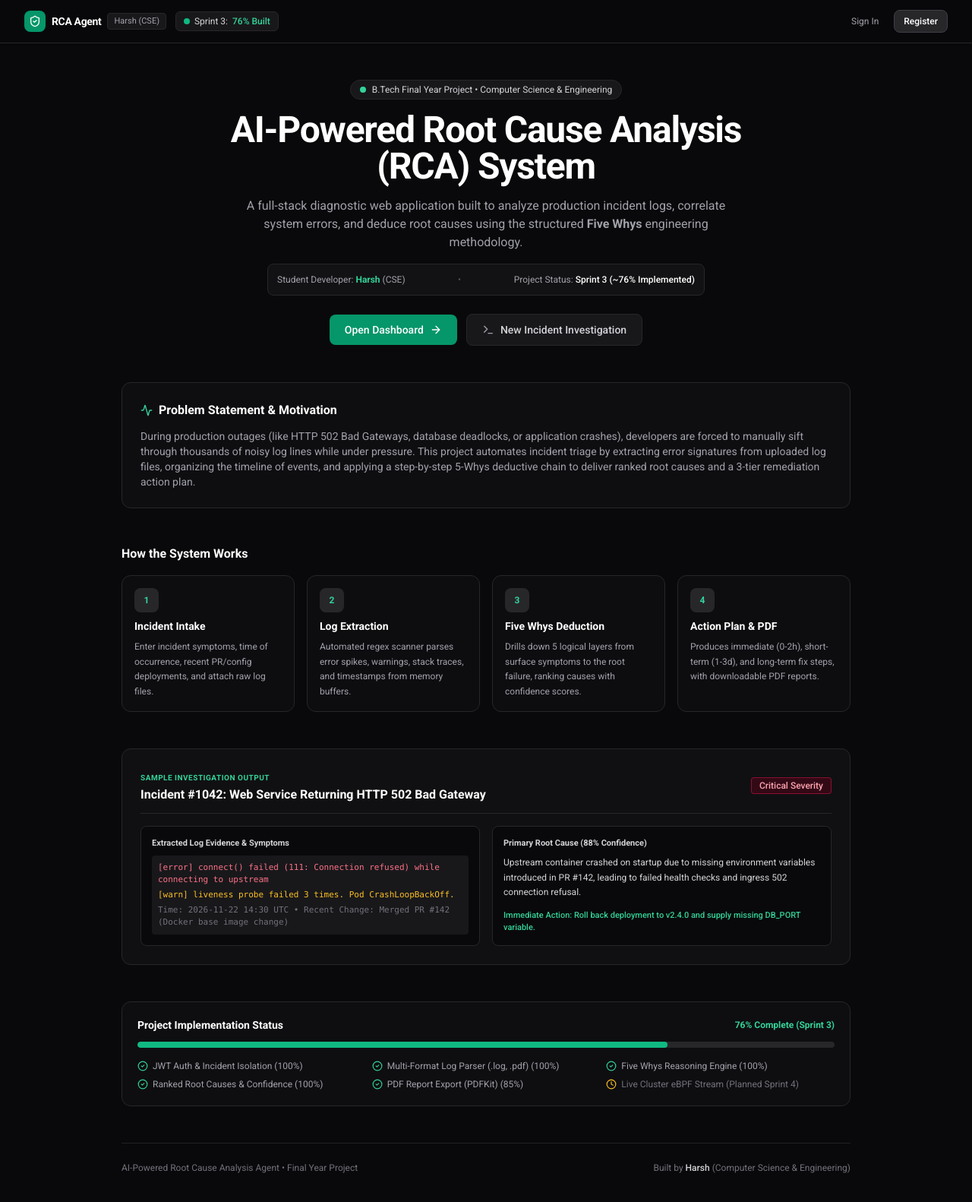
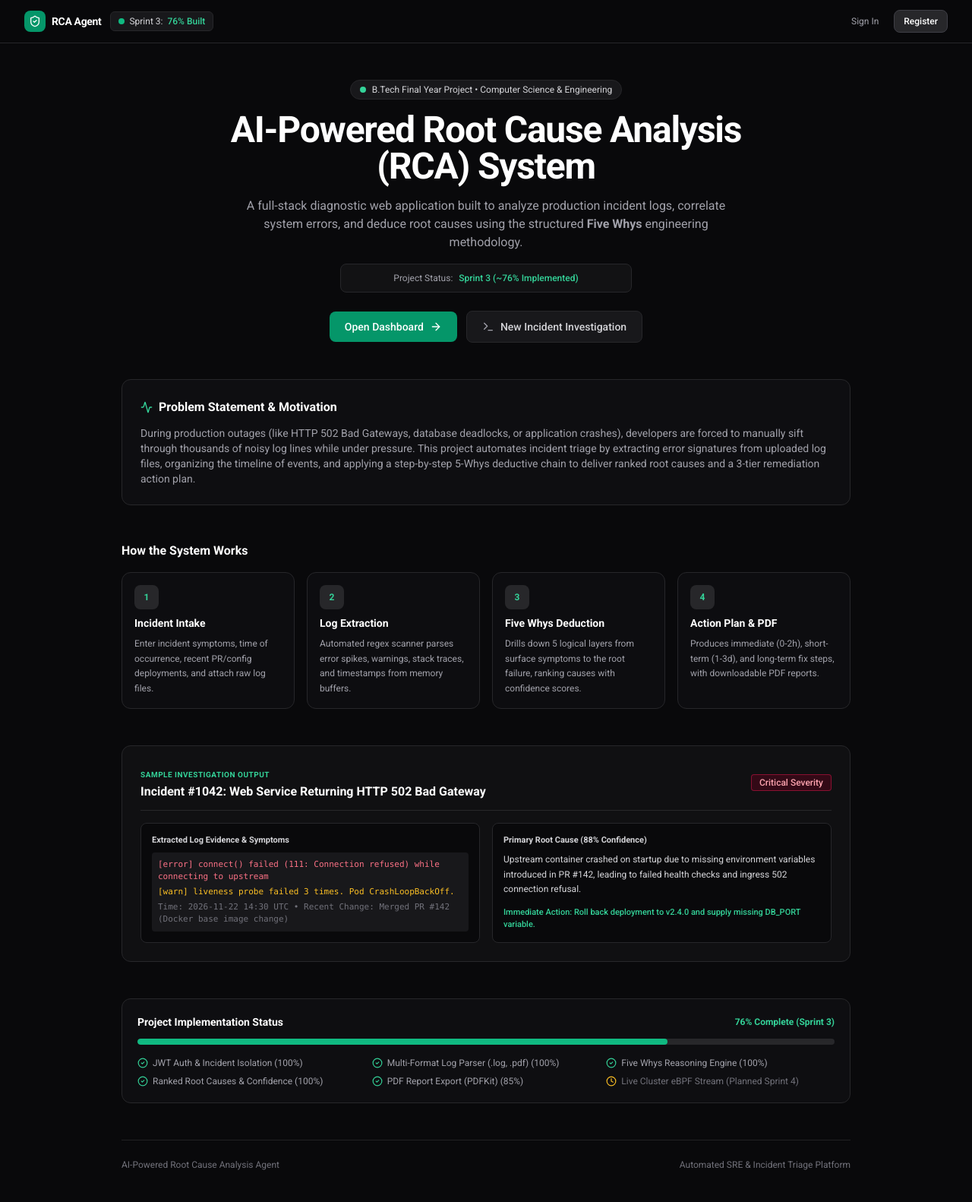
Before and after one commit to honey3103/AI-Powered-Root-Cause-Analysis-Agent, a React (Vite) app in the folder frontend/: page / in a window 1280 px wide. Shown: the top 1582 px of the page at 76% size. Built offline with nearby package versions, Linux system fonts and the light colour scheme; the HTML template or start-up script is replaced by a standard one.

Commit message:
clean: remove developer tag and local status watermarks

```diff
--- a/frontend/src/components/Navbar.jsx
+++ b/frontend/src/components/Navbar.jsx
@@ -35,9 +35,6 @@ export const Navbar = () => {
               <div className="flex items-center gap-2">
                 <span className="font-semibold text-sm tracking-tight text-white">
                   RCA Agent
-                </span>
-                <span className="text-[11px] px-2 py-0.5 rounded bg-zinc-900 border border-zinc-800 text-zinc-400 hidden sm:inline">
-                  Harsh (CSE)
                 </span>
               </div>
             </Link>
--- a/frontend/src/components/Sidebar.jsx
+++ b/frontend/src/components/Sidebar.jsx
@@ -75,15 +75,6 @@ export const Sidebar = () => {
           </div>
         </div>
       </div>
-
-      {/* Footer Info */}
-      <div className="pt-3 border-t border-zinc-800 text-[11px] text-zinc-500 flex items-center justify-between">
-        <span className="flex items-center gap-1.5">
-          <span className="w-2 h-2 rounded-full bg-emerald-500"></span>
-          Status: Local Server
-        </span>
-        <span className="text-zinc-400">Harsh (CSE)</span>
-      </div>
     </aside>
   );
 };
--- a/frontend/src/pages/DashboardPage.jsx
+++ b/frontend/src/pages/DashboardPage.jsx
@@ -81,7 +81,7 @@ export const DashboardPage = () => {
   return (
     <div className="p-4 sm:p-6 lg:p-8 max-w-7xl mx-auto space-y-6 text-zinc-100">
       {/* Top Project Status Bar */}
-      <div className="p-3.5 rounded-xl border border-zinc-800 bg-zinc-900/60 flex flex-col sm:flex-row sm:items-center justify-between gap-3 text-xs">
+      <div className="p-3.5 rounded-xl border border-zinc-800 bg-zinc-900/60 flex items-center justify-between gap-3 text-xs">
         <div className="flex items-center gap-2 text-zinc-300">
           <span className="w-2 h-2 rounded-full bg-emerald-500"></span>
           <span className="font-semibold text-white">Incident Operations Dashboard</span>
@@ -89,10 +89,6 @@ export const DashboardPage = () => {
           <span className="text-zinc-400 text-xs hidden sm:inline">
             Status: Sprint 3 Active (~76% Implemented)
           </span>
-        </div>
-        <div className="flex items-center gap-2 text-xs">
-          <span className="text-zinc-400">Developer:</span>
-          <span className="text-emerald-400 font-medium">Harsh (CSE)</span>
         </div>
       </div>
 
--- a/frontend/src/pages/LandingPage.jsx
+++ b/frontend/src/pages/LandingPage.jsx
@@ -34,17 +34,10 @@ export const LandingPage = () => {
             A full-stack diagnostic web application built to analyze production incident logs, correlate system errors, and deduce root causes using the structured <strong>Five Whys</strong> engineering methodology.
           </p>
 
-          {/* Student Info & Status Banner */}
-          <div className="p-3 rounded-lg border border-zinc-800 bg-zinc-900/60 max-w-xl mx-auto flex flex-col sm:flex-row items-center justify-between gap-2 text-xs text-zinc-400">
-            <div>
-              <span>Student Developer: </span>
-              <strong className="text-emerald-400">Harsh</strong> (CSE)
-            </div>
-            <div className="hidden sm:block text-zinc-600">•</div>
-            <div>
-              <span>Project Status: </span>
-              <span className="text-white font-medium">Sprint 3 (~76% Implemented)</span>
-            </div>
+          {/* Status Banner */}
+          <div className="p-2.5 rounded-lg border border-zinc-800 bg-zinc-900/60 max-w-sm mx-auto flex items-center justify-center gap-2 text-xs text-zinc-400">
+            <span>Project Status: </span>
+            <span className="text-emerald-400 font-medium">Sprint 3 (~76% Implemented)</span>
           </div>
 
           {/* Call to Action Buttons */}
@@ -220,10 +213,10 @@ export const LandingPage = () => {
         {/* Footer */}
         <footer className="pt-6 border-t border-zinc-800/80 flex flex-col sm:flex-row items-center justify-between gap-2 text-xs text-zinc-500">
           <div>
-            AI-Powered Root Cause Analysis Agent • Final Year Project
+            AI-Powered Root Cause Analysis Agent
           </div>
           <div>
-            Built by <span className="text-zinc-300 font-medium">Harsh</span> (Computer Science &amp; Engineering)
+            Automated SRE &amp; Incident Triage Platform
           </div>
         </footer>
 
--- a/frontend/src/pages/LoginPage.jsx
+++ b/frontend/src/pages/LoginPage.jsx
@@ -118,9 +118,6 @@ export const LoginPage = () => {
               Register here
             </Link>
           </p>
-          <div className="text-[11px] text-zinc-500 pt-1">
-            Student Project: Harsh (Computer Science &amp; Engineering)
-          </div>
         </div>
       </div>
     </div>
--- a/frontend/src/pages/RegisterPage.jsx
+++ b/frontend/src/pages/RegisterPage.jsx
@@ -66,7 +66,7 @@ export const RegisterPage = () => {
               required
               value={name}
               onChange={(e) => setName(e.target.value)}
-              placeholder="Harsh (CSE)"
+              placeholder="Your Full Name"
               className="w-full px-3.5 py-2 rounded-lg border border-zinc-700 bg-zinc-950 text-zinc-100 placeholder-zinc-500 focus:outline-none focus:border-emerald-500 text-xs"
             />
           </div>
@@ -80,7 +80,7 @@ export const RegisterPage = () => {
               required
               value={email}
               onChange={(e) => setEmail(e.target.value)}
-              placeholder="harsh@test.com"
+              placeholder="developer@company.com"
               className="w-full px-3.5 py-2 rounded-lg border border-zinc-700 bg-zinc-950 text-zinc-100 placeholder-zinc-500 focus:outline-none focus:border-emerald-500 text-xs"
             />
           </div>
@@ -122,9 +122,6 @@ export const RegisterPage = () => {
               Sign In
             </Link>
           </p>
-          <div className="text-[11px] text-zinc-500 pt-1">
-            Student Project: Harsh (Computer Science &amp; Engineering)
-          </div>
         </div>
       </div>
     </div>
--- a/frontend/src/pages/ReportViewPage.jsx
+++ b/frontend/src/pages/ReportViewPage.jsx
@@ -265,8 +265,8 @@ export const ReportViewPage = () => {
 
         {/* Footer */}
         <div className="pt-4 border-t border-zinc-800 text-[10px] text-zinc-500 flex justify-between items-center">
-          <span>Coroot AI Incident Architecture • Confidential SRE Post-Mortem</span>
-          <span>Lead Investigator: Harsh (CSE)</span>
+          <span>RCA Incident Architecture • Confidential Post-Mortem Report</span>
+          <span>Lead Investigator: {data?.analysis?.user?.name || 'SRE Lead'}</span>
         </div>
       </div>
     </div>
--- a/frontend/src/pages/SettingsPage.jsx
+++ b/frontend/src/pages/SettingsPage.jsx
@@ -68,10 +68,6 @@ export const SettingsPage = () => {
           <p className="text-xs text-zinc-500 font-sans mt-0.5">
             Configure telemetry providers, offline reasoning heuristics, and LLM orchestration parameters.
           </p>
-        </div>
-        <div className="text-right text-[11px] text-zinc-500 hidden sm:block">
-          <span>Author: </span>
-          <span className="text-emerald-400 font-bold">Harsh (CSE)</span>
         </div>
       </div>
 
```
